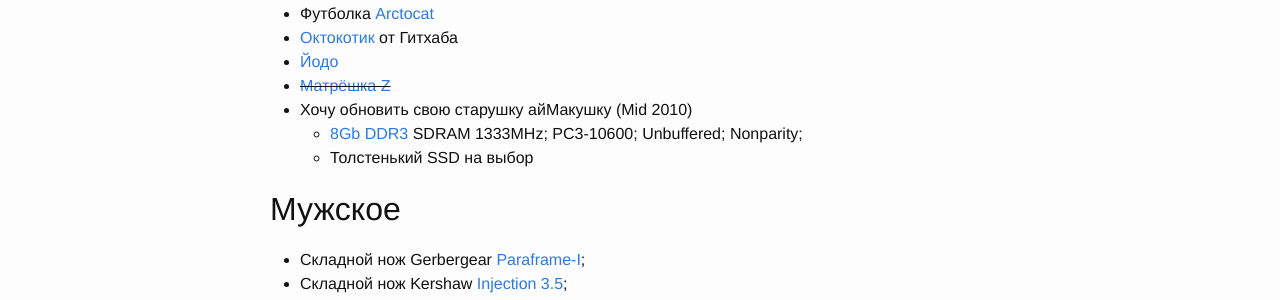
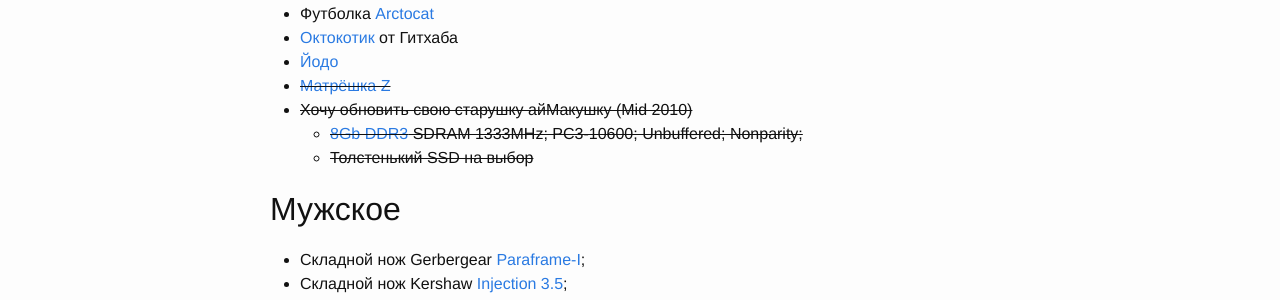
Before and after one commit to shuhrat/shuhrat.github.io, a Jekyll site: the page built from wishlist/index.md, in a window 1280 px wide. Shown: the part 890-1190 px from the top of the page. Built offline with Jekyll 4.4.1, drawn with Linux system fonts in a browser that asks for light colours.

Commit message:
Подарили коллеги

```diff
--- a/wishlist/index.md
+++ b/wishlist/index.md
@@ -36,9 +36,9 @@
 - [Октокотик][octocat] от Гитхаба
 - [Йодо][yodo]
 - ~~[Матрёшка Z][matryoshka-z]~~
-- Хочу обновить свою старушку айМакушку (Mid 2010)
-  * [8Gb DDR3][ram] SDRAM 1333MHz; PC3-10600; Unbuffered; Nonparity;
-  * Толстенький SSD на выбор
+- ~~Хочу обновить свою старушку айМакушку (Mid 2010)~~
+  * ~~[8Gb DDR3][ram] SDRAM 1333MHz; PC3-10600; Unbuffered; Nonparity;~~
+  * ~~Толстенький SSD на выбор~~
 
 ## Мужское
 - Складной нож Gerbergear [Paraframe-I][knife];
```
